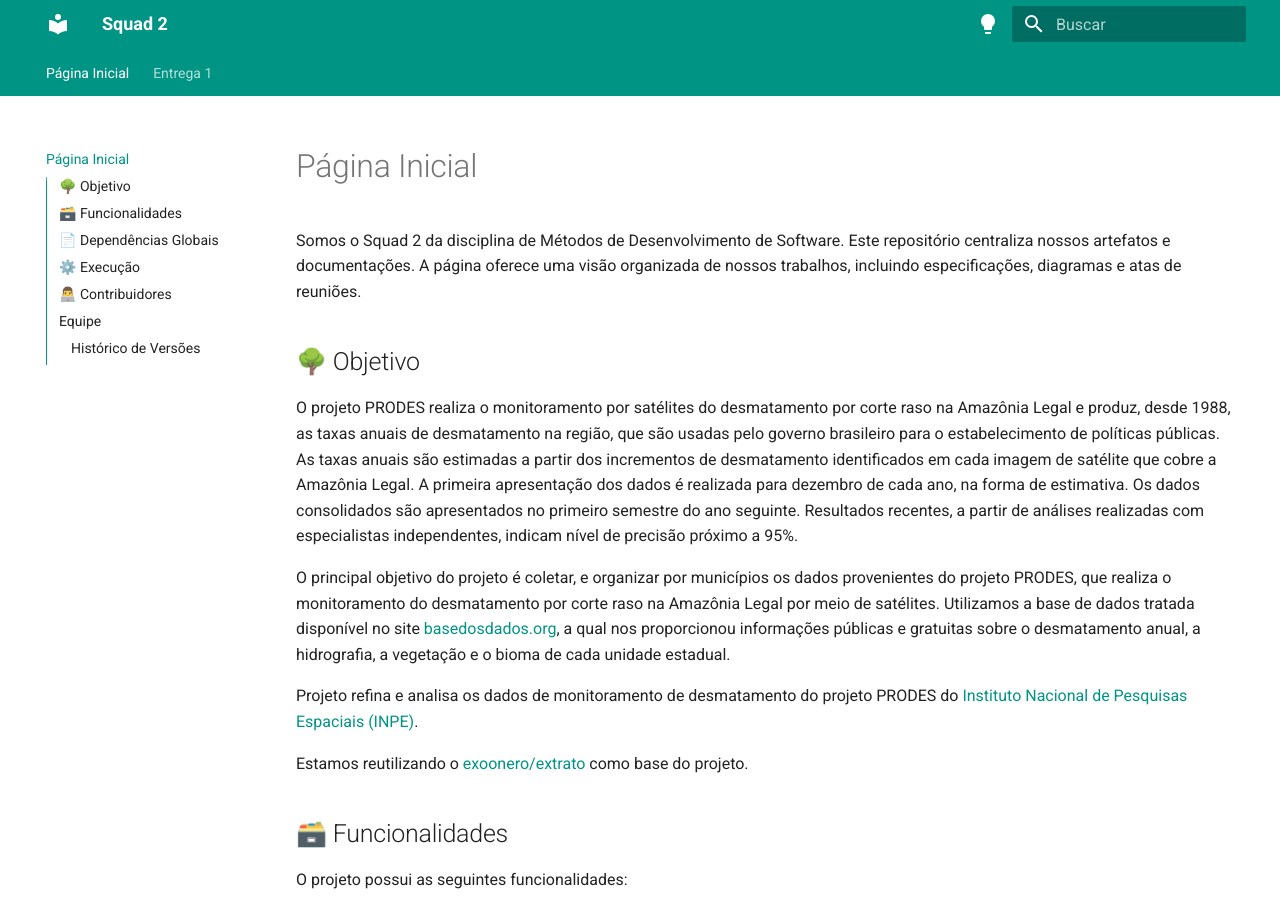
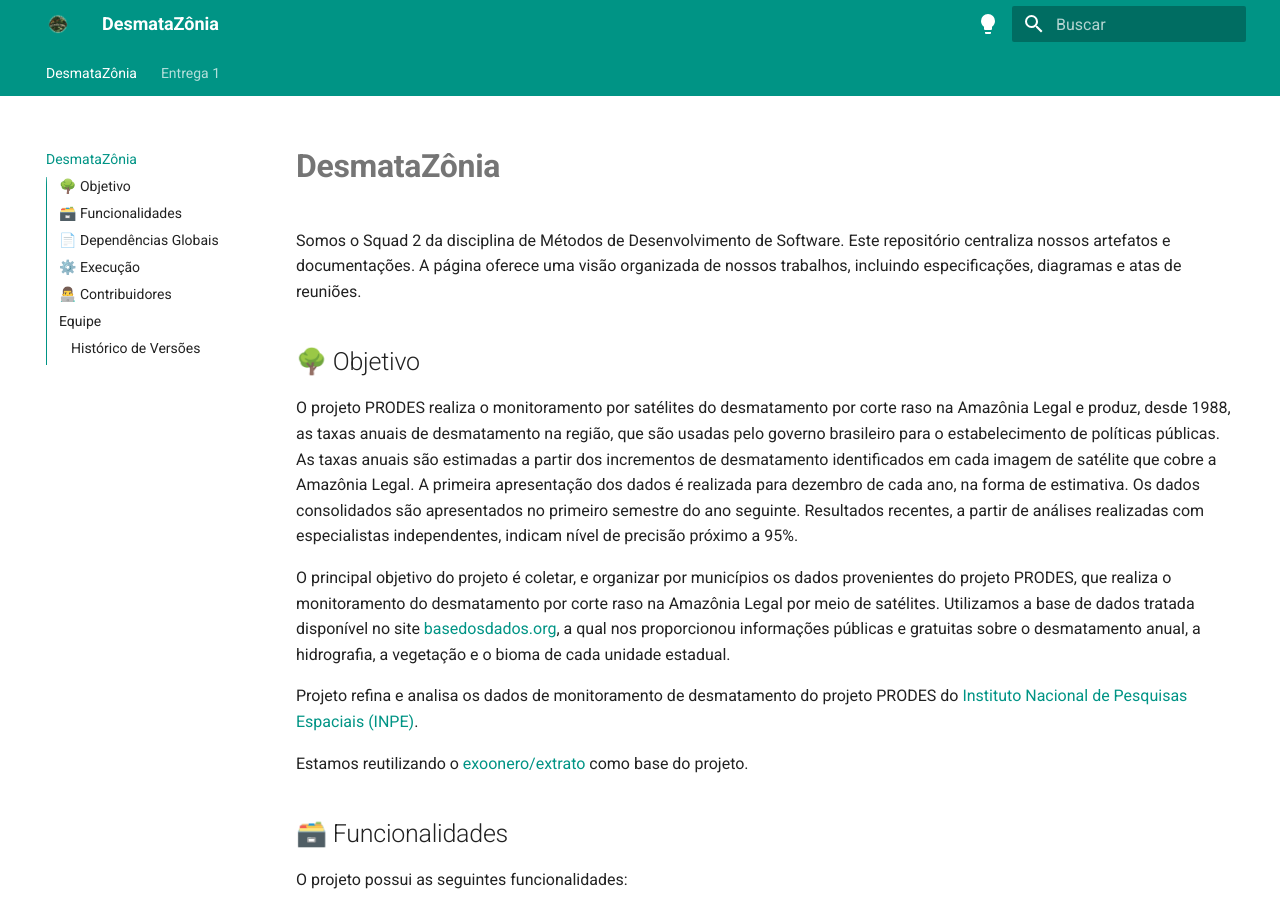
Before and after one commit to unb-mds/2023-2-Squad02-Desmatazonia, an MkDocs documentation site: the page built from docs/index.md, in a window 1280 px wide and 900 px high. Built offline with MkDocs 1.6.1 and Material for MkDocs 9.7.7, drawn with Linux system fonts in a browser that asks for light colours.

Commit message:
docs: adiciona logo no gitpages

```diff
--- a/docs/index.md
+++ b/docs/index.md
@@ -1,4 +1,4 @@
-# Página Inicial
+# **DesmataZônia**
 
 
 <p>
--- a/mkdocs.yml
+++ b/mkdocs.yml
@@ -1,8 +1,11 @@
-site_name: Squad 2
+site_name: DesmataZônia
 
 theme:
   icon:
     repo: fontawesome/brands/git-alt
+  logo: https://raw.githubusercontent.com/unb-mds/2023-2-Squad02-Desmatazonia/main/licitam/public/images/logo-desmatazonia.png
+  logo_size: 500
+  favicon: https://raw.githubusercontent.com/unb-mds/2023-2-Squad02-Desmatazonia/main/licitam/public/images/logo-desmatazonia.png
   name: material
   features:
     - navigation.tabs
```
Also changed, not shown: 1 other file.
